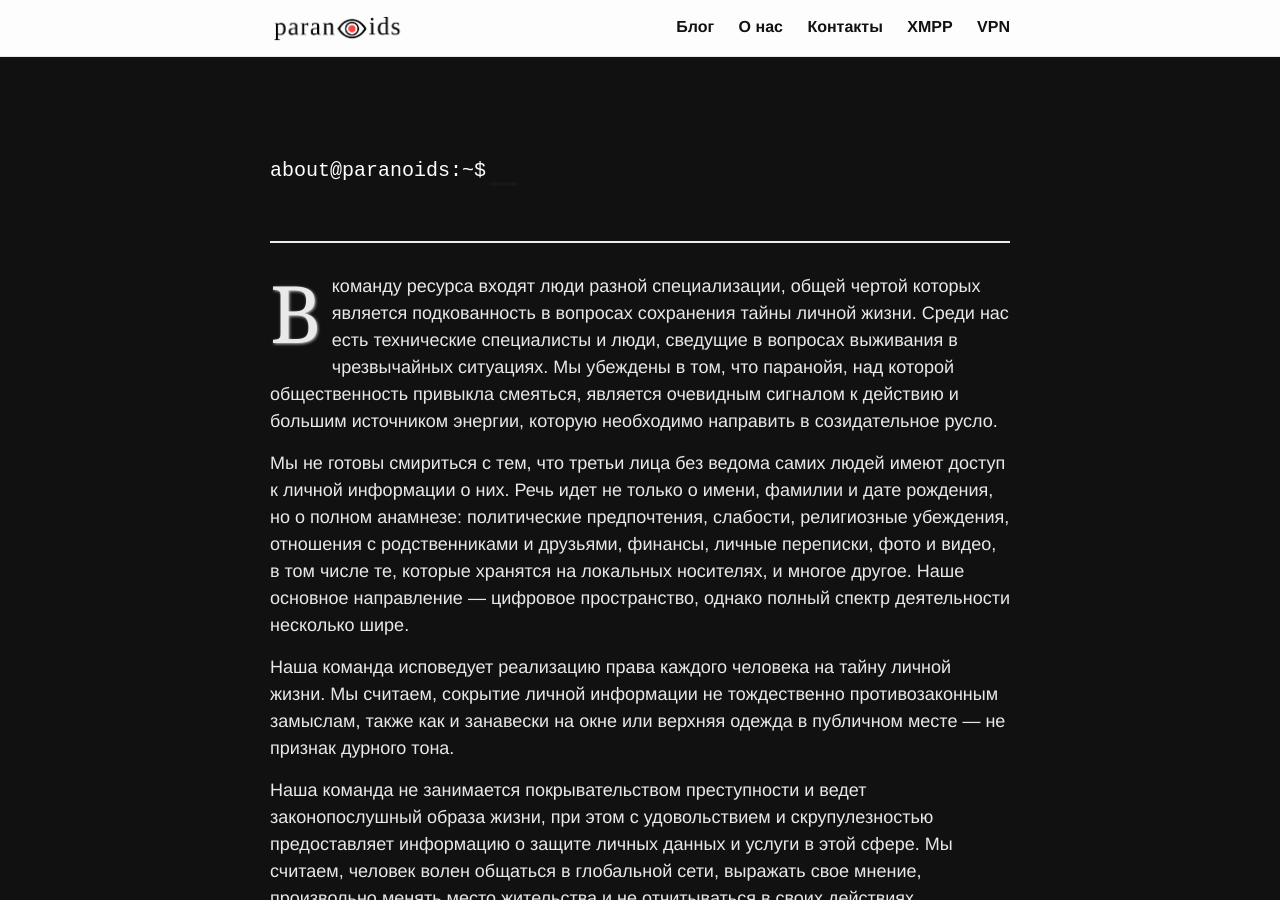
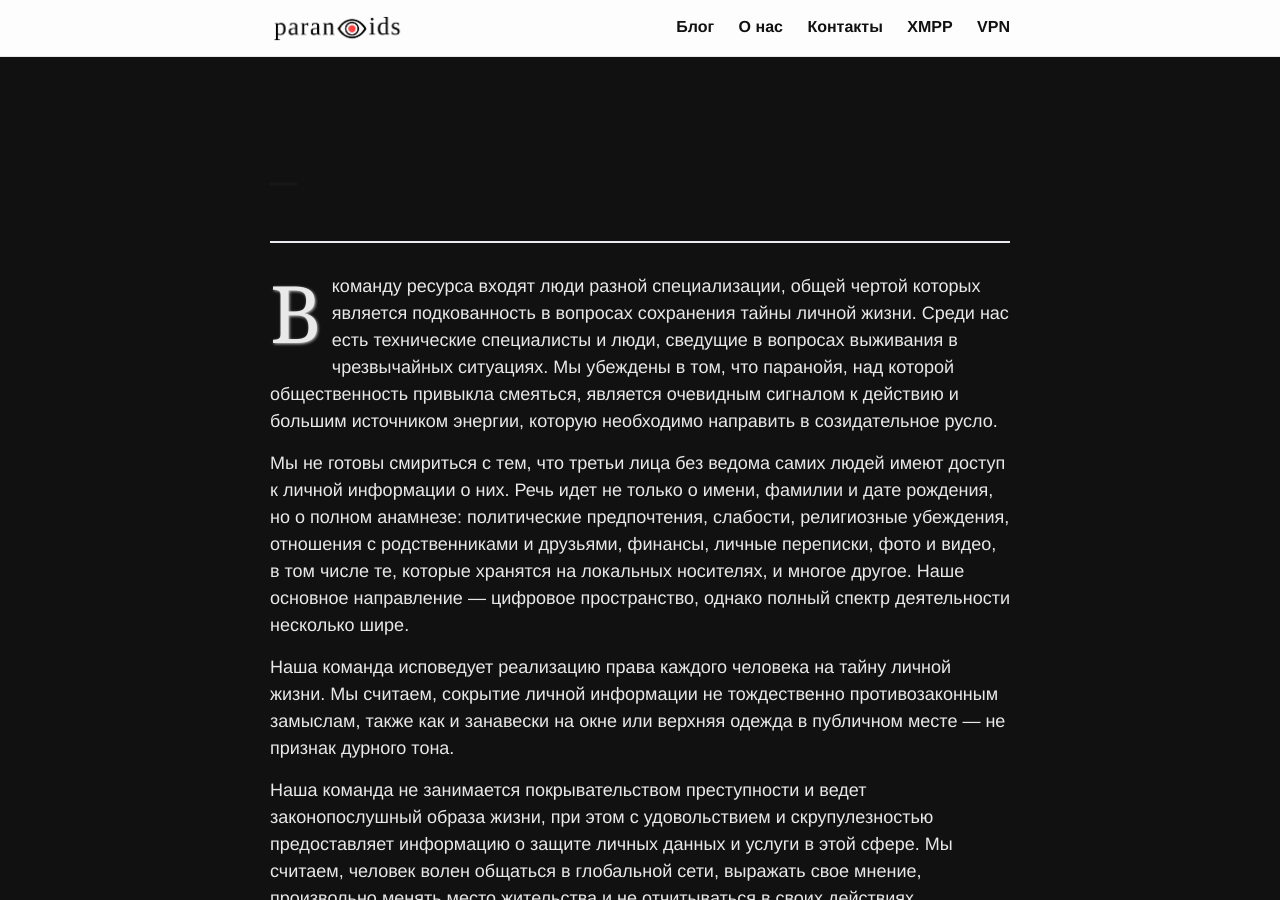
Before and after one commit to 2b7E1n6D0e5R7/2b7E1n6D0e5R7.github.io, a Jekyll site: the page built from _pages/about.md, in a window 1280 px wide and 900 px high. Built offline with Jekyll 4.4.1, drawn with Linux system fonts in a browser that asks for light colours.

Commit message:
Update about.html

```diff
--- a/_layouts/about.html
+++ b/_layouts/about.html
@@ -10,7 +10,6 @@
     <main class="landing-content" aria-label="Content">
       <div class="wrapper">
 
-      <h1 class="title">about@paranoids:~$</h1>
       <h2 id="blink1">_</h2>
 
         <hr>
```
